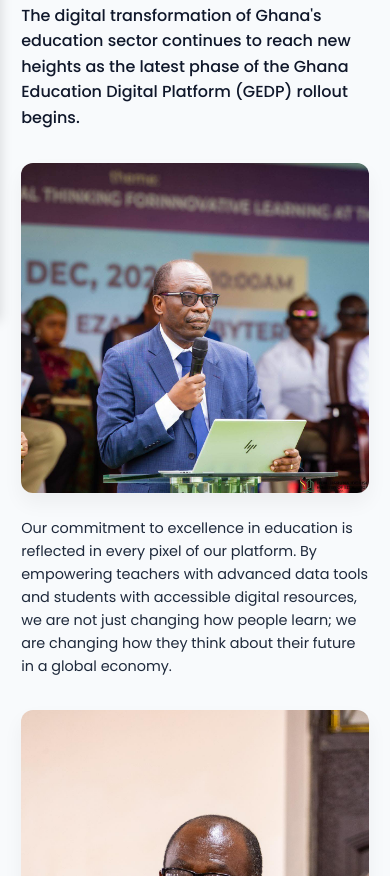
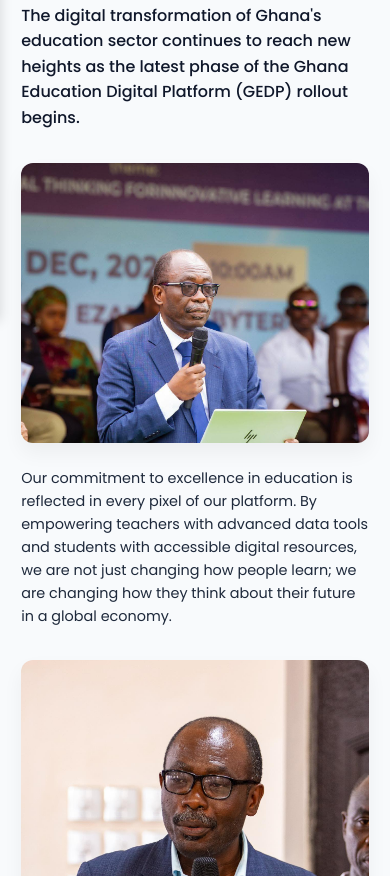
Before and after one commit to Manuel-Vardy/gedp, a website built with Vite: page blog-post.html in a window 390 px wide. Shown: the part 588-1464 px from the top of the page. Built offline with nearby package versions, Linux system fonts and the light colour scheme.

Commit message:
news add

```diff
--- a/blog-post.html
+++ b/blog-post.html
@@ -202,7 +202,7 @@
                 kept.forEach((imgEl, idx) => {
                     imgEl.removeAttribute('style');
                     imgEl.classList.remove('post-img-full', 'post-img-left', 'post-img-right');
-                    imgEl.classList.add(idx % 2 === 0 ? 'post-img-right' : 'post-img-left');
+                    imgEl.classList.add('post-img-full');
                 });
             }
 
@@ -287,6 +287,16 @@
                     date: 'February 9, 2026',
                     readTime: '5 min read',
                     featured: true
+                },
+                {
+                    id: '7',
+                    title: 'Teacher Training Spotlight: Building Digital Confidence',
+                    img: '/director2.jpg',
+                    cat: 'Training',
+                    excerpt: 'Highlights from recent teacher training sessions focused on practical classroom tools and digital best practices...',
+                    date: 'February 9, 2026',
+                    readTime: '4 min read',
+                    featured: true
                 }
             ];
 
--- a/style.css
+++ b/style.css
@@ -2326,7 +2326,7 @@ section:last-of-type {
 /* Related News New Layout */
 .related-grid {
     display: grid;
-    grid-template-columns: 1fr 1fr;
+    grid-template-columns: 1fr 1fr 1fr;
     gap: 2rem;
 }
 
@@ -2339,10 +2339,6 @@ section:last-of-type {
     cursor: pointer;
     transition: transform 0.3s ease;
     border: none;
-}
-
-.related-news-row-card:hover {
-    transform: translateY(-5px);
 }
 
 .related-img-container {
@@ -2816,38 +2812,34 @@ section:last-of-type {
 }
 
 .post-img-full {
-    float: left;
-    width: 36%;
-    height: 260px;
+    width: 100%;
+    height: 480px;
     object-fit: cover;
+    object-position: center 25%;
     border-radius: 12px;
-    margin: 0 2rem 1.5rem 0;
+    margin: 1.75rem 0;
     display: block;
     box-shadow: 0 10px 20px rgba(0, 0, 0, 0.05);
 }
 
 .post-img-right {
-    float: right;
-    width: 36%;
-    height: 260px;
+    width: 100%;
+    height: 480px;
     object-fit: cover;
+    object-position: center 25%;
     display: block;
-    clear: both;
-    margin-left: 2rem;
-    margin-bottom: 1.5rem;
+    margin: 1.75rem 0;
     border-radius: 12px;
     box-shadow: 0 10px 20px rgba(0, 0, 0, 0.05);
 }
 
 .post-img-left {
-    float: left;
-    width: 36%;
-    height: 260px;
+    width: 100%;
+    height: 480px;
     object-fit: cover;
+    object-position: center 25%;
     display: block;
-    clear: both;
-    margin-right: 2rem;
-    margin-bottom: 1.5rem;
+    margin: 1.75rem 0;
     border-radius: 12px;
     box-shadow: 0 10px 20px rgba(0, 0, 0, 0.05);
 }
@@ -2866,14 +2858,16 @@ section:last-of-type {
         width: 100%;
         float: none;
         margin: 1.5rem 0;
-        height: auto;
+        height: 280px;
+        object-position: center 20%;
     }
 
     .post-img-full {
         width: 100%;
         float: none;
-        height: auto;
+        height: 280px;
         margin: 1.5rem 0;
+        object-position: center 20%;
     }
 
     .article-content-rich {
--- a/vite.config.js
+++ b/vite.config.js
@@ -18,6 +18,8 @@ export default defineConfig({
                 'blog-post': resolve(__dirname, 'blog-post.html'),
                 'admin-login': resolve(__dirname, 'admin-login.html'),
                 admin: resolve(__dirname, 'admin.html'),
+                'gedp-admin-login': resolve(__dirname, 'gedp-admin-login.html'),
+                'gedp-admin': resolve(__dirname, 'gedp-admin.html'),
                 gallery: resolve(__dirname, 'gallery.html'),
             },
         },
```
